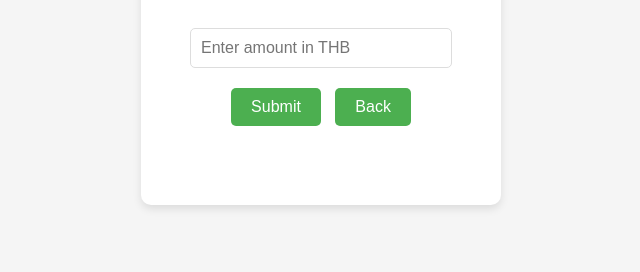
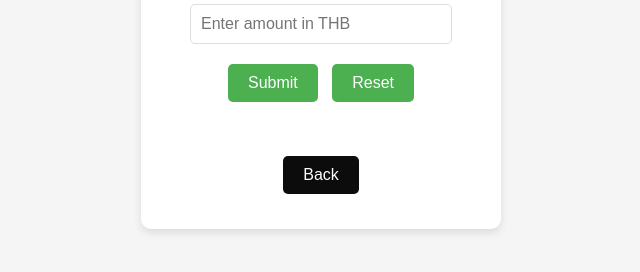
Before and after one commit to DanialDee-creator/DTI-224-Assignment, a plain HTML site: page change.html in a window 1280 px wide. Shown: the part 380-652 px from the top of the page, without its empty margins (319-959 px from the left). Drawn offline with Linux system fonts and the light colour scheme.

Commit message:
second commit

```diff
--- a/change.html
+++ b/change.html
@@ -65,6 +65,22 @@
       color: red;
       font-weight: bold;
     }
+    a.back-btn {
+  display: inline-block;
+  text-decoration: none;
+  background-color: #0c0c0c;   /* Gray color for Back */
+  color: white;
+  padding: 10px 20px;
+  border-radius: 5px;
+  font-size: 16px;
+  margin: 5px;
+  transition: background-color 0.3s;
+}
+
+a.back-btn:hover {
+  background-color: #555;
+}
+
   </style>
 </head>
 <body>
@@ -74,8 +90,9 @@
     <input type="number" id="amountInput" placeholder="Enter amount in THB" min="1" />
     <br />
     <button onclick="calculateChange()">Submit</button>
-    <button onclick="goBack()">Back</button>
+    <button onclick="goBack()">Reset</button>
     <div id="result" class="result-container"></div>
+    <a href="index.html" class="back-btn">Back</a>
   </div>
 
   <script>
```
Also changed, not shown: geolocation.html (+19 -0 lines), grading.html (+17 -0 lines), unit_converter.html (+17 -1 lines).
